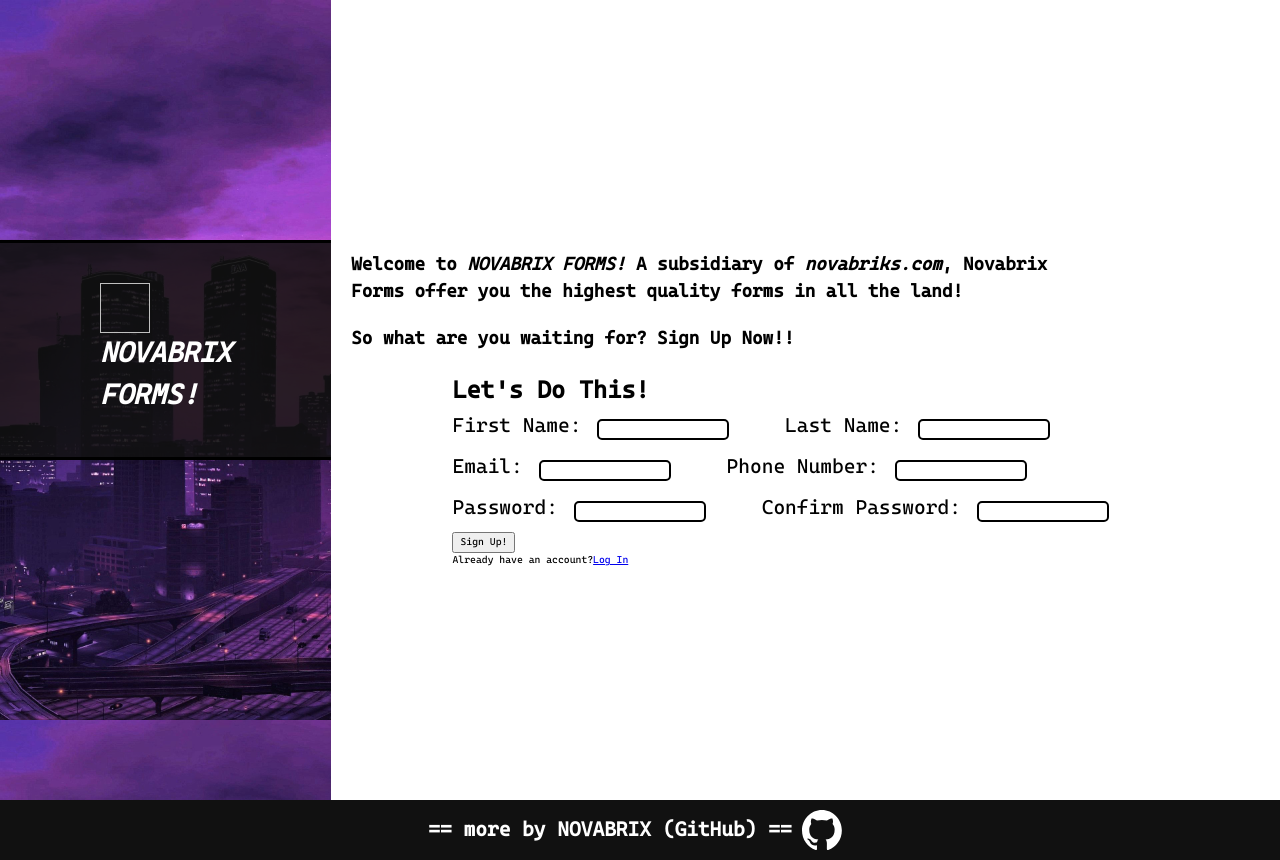
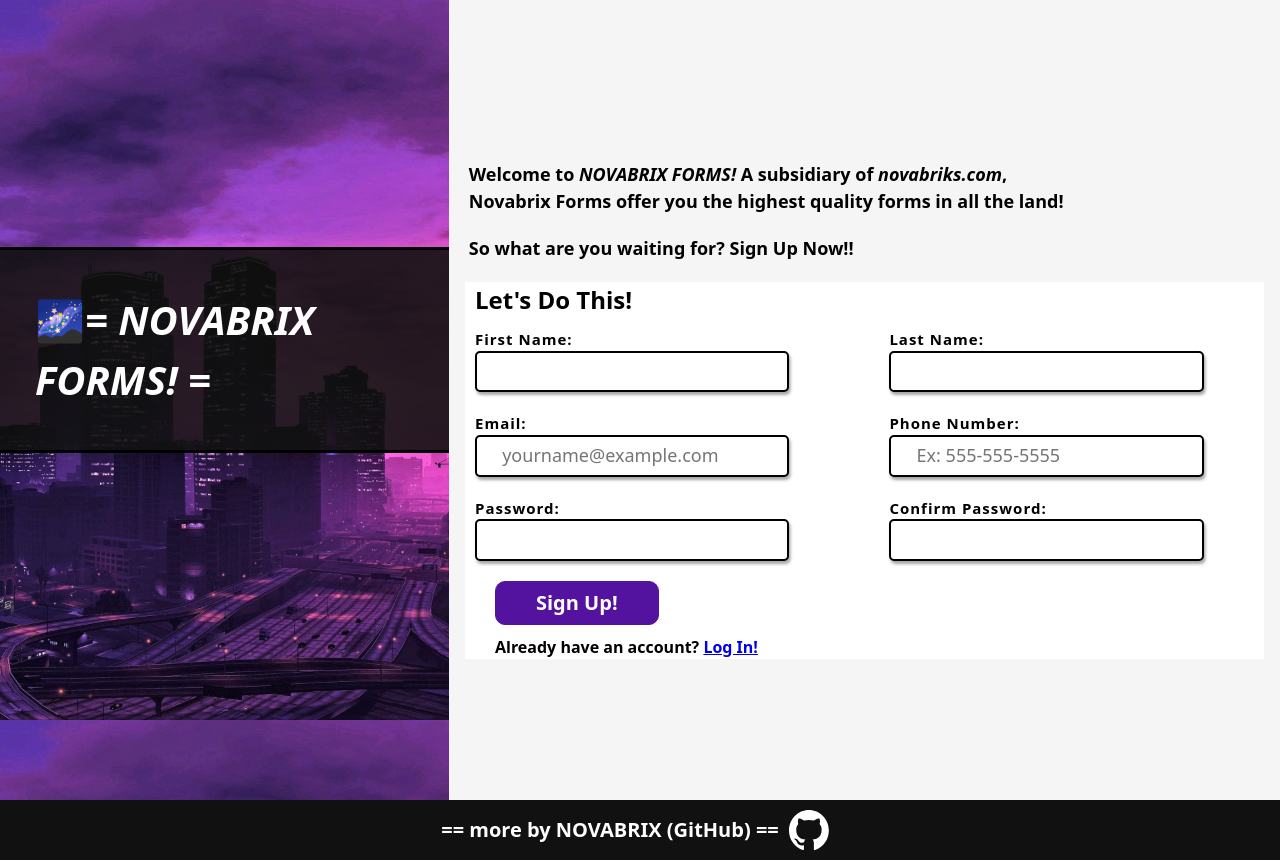
Before and after one commit to novabrix/form-maker, a plain HTML site: page index.html in a window 1280 px wide. Drawn offline with Linux system fonts and the light colour scheme.

Commit message:
Polished up the form page

```diff
--- a/index.html
+++ b/index.html
@@ -11,10 +11,7 @@
     <main>
       <div class="left">
         <div class="backer">
-          <img href="img/novaLogo.png" class="logo" />
-          <h1 class="webName">
-            <em>NOVABRIX FORMS!</em>
-          </h1>
+          <h1 class="webName">🌌<em>= NOVABRIX FORMS! =</em></h1>
         </div>
       </div>
 
@@ -32,27 +29,81 @@
           <h2 class="motiv">Let's Do This!</h2>
           <form action="">
             <div class="formRow">
+              <div class="formEl push">
                 <label for="firster">First Name:</label>
-              <input type="text" name="firstName" id="firster" required />
+                <input
+                  type="text"
+                  name="firstName"
+                  id="firster"
+                  minlength="3"
+                  maxlength="30"
+                  required
+                />
+              </div>
+              <div class="formEl">
                 <label for="laster">Last Name:</label>
-              <input type="text" name="lastName" id="laster" required />
+                <input
+                  type="text"
+                  name="lastName"
+                  id="laster"
+                  minlength="3"
+                  maxlength="30"
+                  required
+                />
+              </div>
             </div>
             <div class="formRow">
+              <div class="formEl push">
                 <label for="mailer">Email:</label>
-              <input type="email" name="userEmail" id="mailer" required />
+                <input
+                  type="email"
+                  name="userEmail"
+                  id="mailer"
+                  maxlength="30"
+                  placeholder="yourname@example.com"
+                  required
+                />
+              </div>
+              <div class="formEl">
                 <label for="numberer">Phone Number:</label>
-              <input type="text" name="phoneNum" id="numberer" required />
+                <input
+                  type="text"
+                  name="phoneNum"
+                  id="numberer"
+                  pattern="[0-9]{3}-[0-9]{3}-[0-9]{4}"
+                  placeholder="Ex: 555-555-5555"
+                  required
+                />
+              </div>
             </div>
             <div class="formRow">
+              <div class="formEl push">
                 <label for="passer">Password:</label>
-              <input type="text" name="password" id="passer" required />
+                <input
+                  type="password"
+                  name="password"
+                  id="passer"
+                  minlength="8"
+                  maxlength="20"
+                  required
+                />
+              </div>
+              <div class="formEl">
                 <label for="confirmer">Confirm Password:</label>
-              <input type="text" name="passwordConf" id="confirmer" required />
+                <input
+                  type="password"
+                  name="passwordConf"
+                  id="confirmer"
+                  minlength="8"
+                  maxlength="20"
+                  required
+                />
+              </div>
             </div>
             <div class="bottom">
               <button class="signUp" type="submit">Sign Up!</button>
               <p class="reeler">
-                Already have an account?<a href="tempPage.html">Log In</a>
+                Already have an account? <a href="tempPage.html"> Log In!</a>
               </p>
             </div>
           </form>
--- a/style.css
+++ b/style.css
@@ -1,15 +1,9 @@
-@font-face {
-    font-family: 'cascadia_coderegular';
-    src: url('fonts/cascadia-webfont.woff2') format('woff2'),
-         url('fonts/cascadia-webfont.woff') format('woff');
-    font-weight: normal;
-    font-style: normal;
-}
 *,
 *::before,
 *::after {
   box-sizing: border-box;
-  font-family: 'cascadia_coderegular';
+  font-family: system-ui, -apple-system, BlinkMacSystemFont, "Segoe UI", Roboto,
+    Oxygen, Ubuntu, Cantarell, "Open Sans", "Helvetica Neue", sans-serif;
 }
 * {
   margin: 0;
@@ -80,27 +74,29 @@ main {
   position: relative;
   bottom: 5rem;
   background-color: rgb(17, 17, 17, 0.9);
-    padding: 4em 10em;
+  padding: 4em 3.5em;
   border-top: 0.3rem solid black;
   border-bottom: 0.3rem solid black;
 }
 
-.logo {
-    height: 5rem;
-    width: 5rem;
-}
-
 .webName {
   color: white;
-    font-size: 2.8rem;
+  font-size: 4rem;
 }
 
 .right {
-    background-color: white;
+  background-color: rgb(245, 245, 245);
   display: flex;
   flex-direction: column;
   justify-content: center;
   align-items: center;
+  margin: 0;
+  width: 124vh;
+  padding: 0;
+}
+
+.middle {
+  background-color: white;
   margin: 0;
 }
 
@@ -111,28 +107,79 @@ main {
 
 .motiv {
   font-size: 2.4rem;
+  margin-left: 1rem;
+}
+
+.form {
+  display: flex;
+  flex-direction: row;
+}
+
+.formRow {
+  display: flex;
+  flex-direction: row;
+}
+
+.formEl {
+  display: flex;
+  flex-direction: column;
+  margin: 1rem;
+  margin-top: 1rem;
+}
+
+.push {
+  margin-right: 4rem;
 }
 
 label {
-    font-size: 2rem;
+  font-size: 1.5rem;
+  font-weight: 700;
+  letter-spacing: 0.1rem;
 }
 
 input {
   border: 2px solid black;
-    margin: 1rem;
   margin-right: 5rem;
   border-radius: 0.5rem;
+  padding: 0.3em 1.4em;
+  font-size: 1.8rem;
+  box-shadow: 0.15rem 0.3rem 0.3rem rgb(82, 82, 82, 0.5);
 }
 
 input:valid {
   border: 2px solid green;
 }
 
-input::selection{
+input:focus {
   border: 2px solid rgb(25, 115, 175);
-
 }
 
+.signUp {
+  padding: 0.3em 2em;
+  font-size: 2rem;
+  font-weight: 700;
+  background-color: rgb(84, 19, 158);
+  color: white;
+  border: 0.1rem solid rgb(84, 19, 158);
+  border-radius: 1rem;
+  margin: 1rem;
+  margin-left: 3rem;
+}
+
+.signUp:hover {
+  background-color: rgb(68, 14, 129);
+  border: 0.1rem solid rgb(119, 0, 255);
+}
+
+.reeler {
+  font-size: 1.6rem;
+  margin-left: 3rem;
+  font-weight: 600;
+}
+
+a:hover {
+  text-decoration: none;
+}
 
 
 
```
Lines whose indentation alone changed are shown as unchanged.
